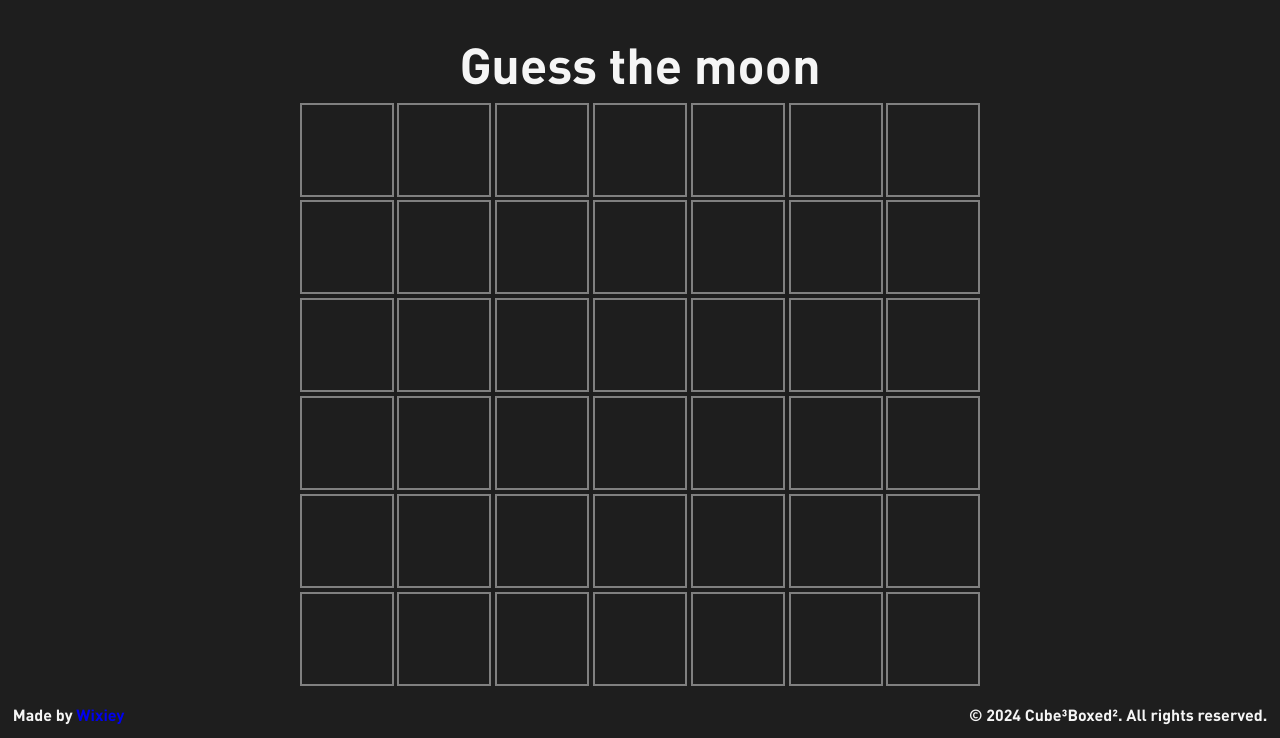
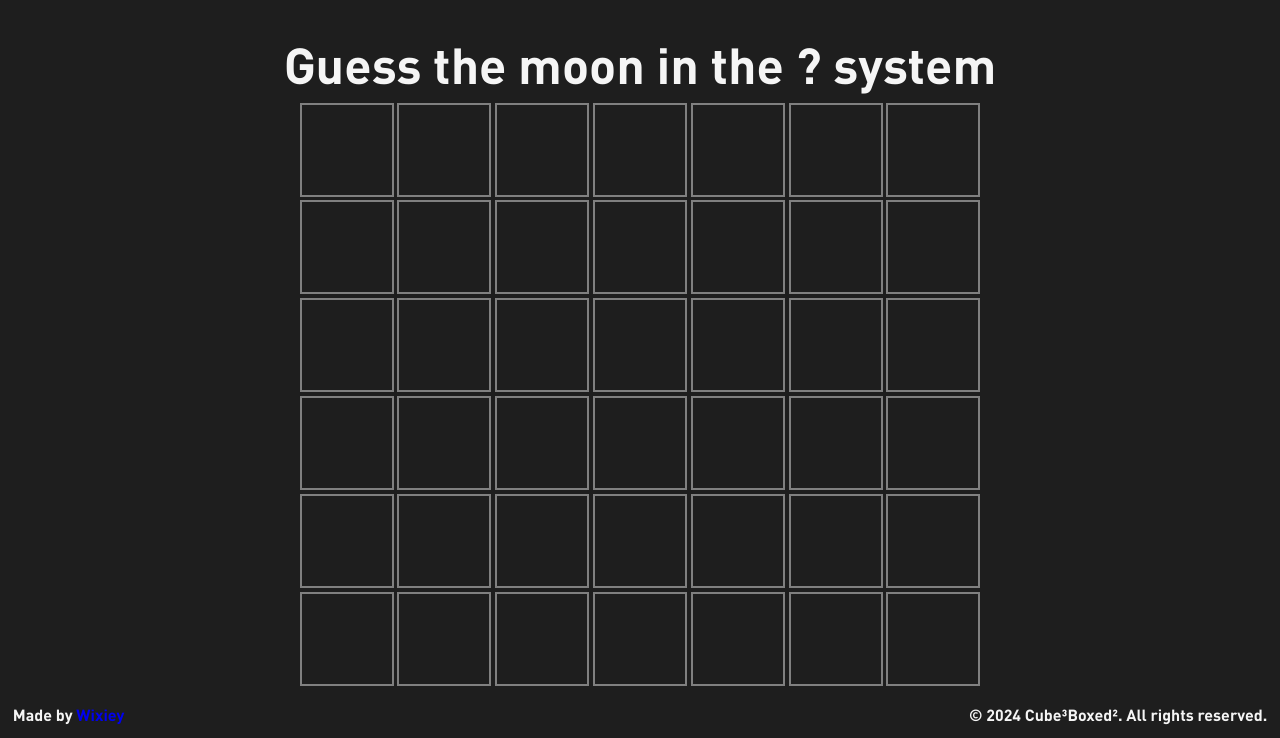
Before and after one commit to Wixieyy/Moondle, a plain HTML site: page src/play.html in a window 1280 px wide. Shown: the part 62-800 px from the top of the page. Drawn offline with Linux system fonts and the light colour scheme.

Commit message:
guess title commit

```diff
--- a/src/play.html
+++ b/src/play.html
@@ -24,7 +24,7 @@
     </div>
 </div>
 <hr id="hr">
-<h1 id="guess-title">Guess the moon</h1>
+<h1 id="guess-title">Guess the moon in the ? system</h1>
 <div class="boxes" id="boxes">
 <div class="box"></div>
 <div class="box"></div>
```
